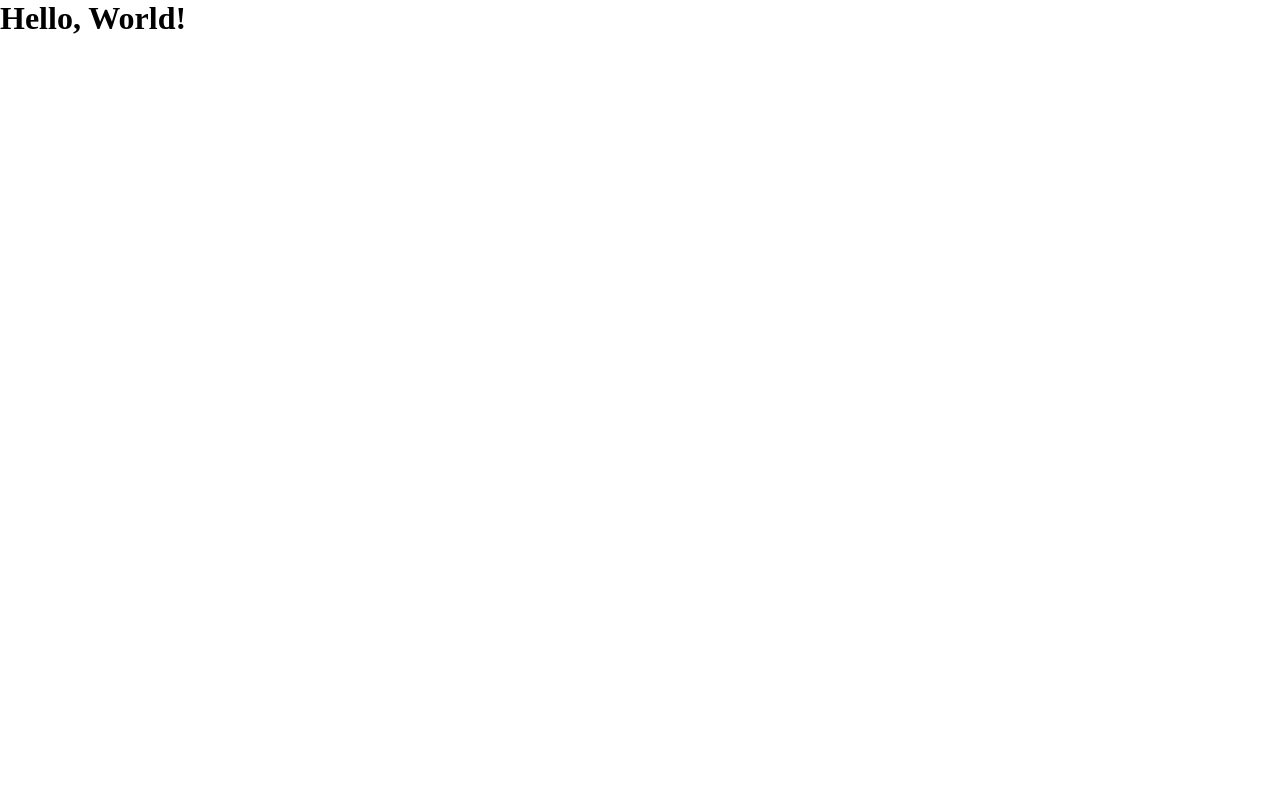
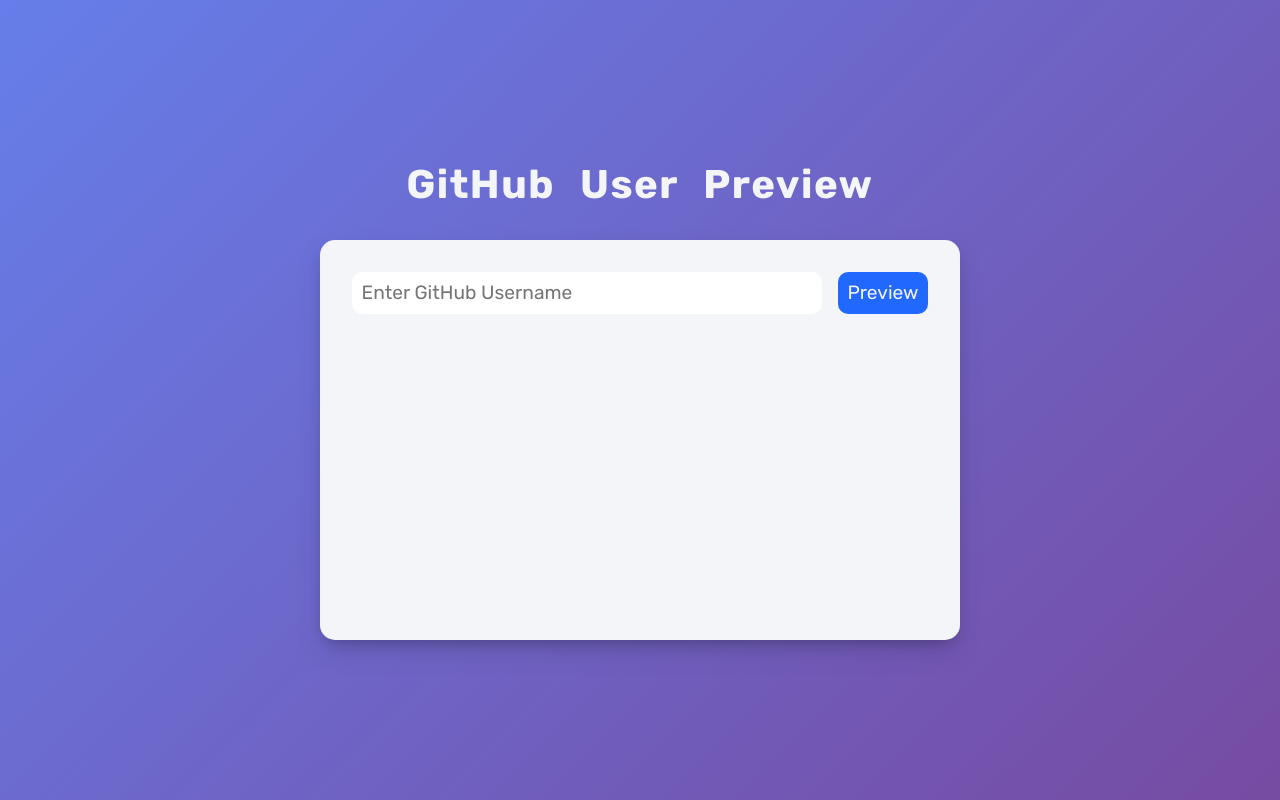
Before and after one commit to DantchoLV9/github-user-preview, a Vue app: page / in a window 1280 px wide. Built offline with nearby package versions, Linux system fonts and the light colour scheme.

Commit message:
Added some components & styling

```diff
--- a/src/App.vue
+++ b/src/App.vue
@@ -1,21 +1,50 @@
 <template>
-  <h1>Hello, World!</h1>
+    <div class="container">
+        <Header />
+        <Card />
+    </div>
 </template>
 
 <script>
+    import Card from './components/Card'
+    import Header from './components/Header'
 
     export default {
         name: 'App',
         components: {
-
+            Header,
+            Card,
+        },
+        data () {
+            return {
+                userData: []
+            }
+        },
+        mounted () {
+            console.log(this.userData)
         }
     }
 </script>
 
 <style>
+    @import url('https://fonts.googleapis.com/css2?family=Rubik:wght@400;700&display=swap');
     * {
         margin: 0;
         padding: 0;
         box-sizing: border-box;
     }
+    body {
+        background-image: linear-gradient(135deg, #667eea 0%, #764ba2 100%);
+    }
+    body, button, input {
+        font-family: 'Rubik', sans-serif;
+    }
+    .container {
+        display: flex;
+        flex-direction: column;
+        justify-content: center;
+        align-items: center;
+        height: 100vh;
+        width: 100%;
+    }
 </style>
--- /dev/null
+++ b/src/components/Button.vue
@@ -0,0 +1,32 @@
+<template>
+    <button @click="onClick()">{{text}}</button>
+</template>
+
+<script>
+export default {
+    name: "Button",
+    props: {
+        text: String,
+    },
+    methods: {
+        onClick() {
+            console.log("Button Pressed")
+        }
+    }
+}
+</script>
+
+<style scoped>
+    button {
+        font-size: 1.2rem;
+        padding: 0.6rem;
+        border: none;
+        border-radius: 10px;
+        background: rgb(33, 104, 255);
+        color: #f3f5f9;
+        cursor: pointer;
+    }
+    button:hover {
+        background: rgb(23, 89, 230);
+    }
+</style>
--- /dev/null
+++ b/src/components/Card.vue
@@ -0,0 +1,37 @@
+<template>
+    <div class="card">
+        <div class="form">
+            <Input placeholder="Enter GitHub Username" />
+            <Button text="Preview" />
+        </div>
+
+    </div>
+</template>
+
+<script>
+    import Button from './Button'
+    import Input from './Input.vue'
+
+    export default {
+        name: 'Card',
+        components: {
+            Button,
+            Input
+        }
+    }
+</script>
+
+<style scoped>
+    .card {
+        background: #f3f5f9;
+        border-radius: 15px;
+        padding: 2rem;
+        min-height: 50%;
+        width: 50%;
+        box-shadow: rgba(50, 50, 93, 0.25) 0px 13px 27px -5px, rgba(0, 0, 0, 0.3) 0px 8px 16px -8px;
+    }
+    .form {
+        display: flex;
+        column-gap: 1rem;
+    }
+</style>
--- /dev/null
+++ b/src/components/Header.vue
@@ -0,0 +1,20 @@
+<template>
+    <h1>GitHub User Preview</h1>
+</template>
+
+<script>
+export default {
+    name: 'Header',
+}
+</script>
+
+<style scoped>
+    h1 {
+        text-align: center;
+        color: #f3f5f9;
+        letter-spacing: 1.5px;
+        word-spacing: 15px;
+        font-size: 2.5rem;
+        margin-bottom: 2rem;
+    }
+</style>
--- /dev/null
+++ b/src/components/Input.vue
@@ -0,0 +1,23 @@
+<template>
+    <input :placeholder="placeholder">
+</template>
+
+<script>
+    export default {
+        name: "Input",
+        props: {
+            placeholder: String
+        }
+    }
+</script>
+
+<style scoped>
+    input {
+        font-size: 1.2rem;
+        padding: 0.6rem;
+        border: none;
+        border-radius: 10px;
+        outline: none;
+        width: 100%;
+    }
+</style>
```
Lines whose indentation alone changed are shown as unchanged.
